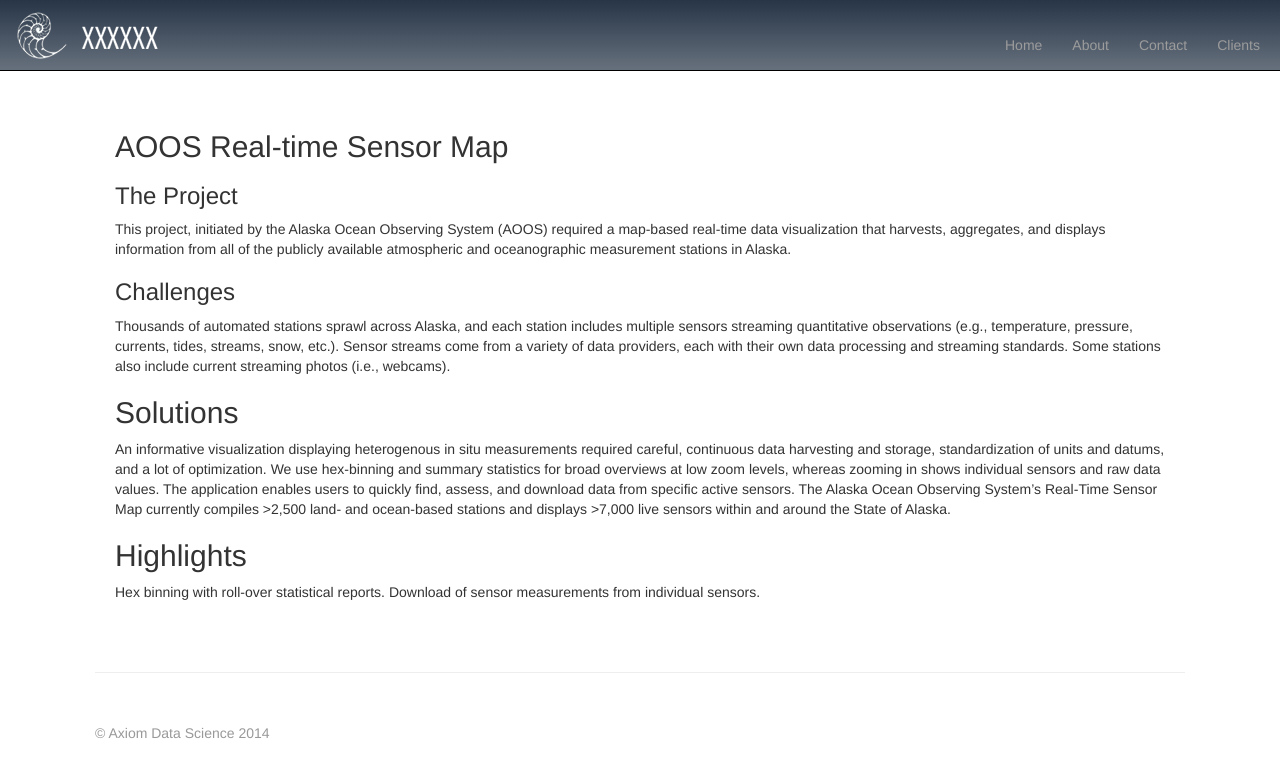
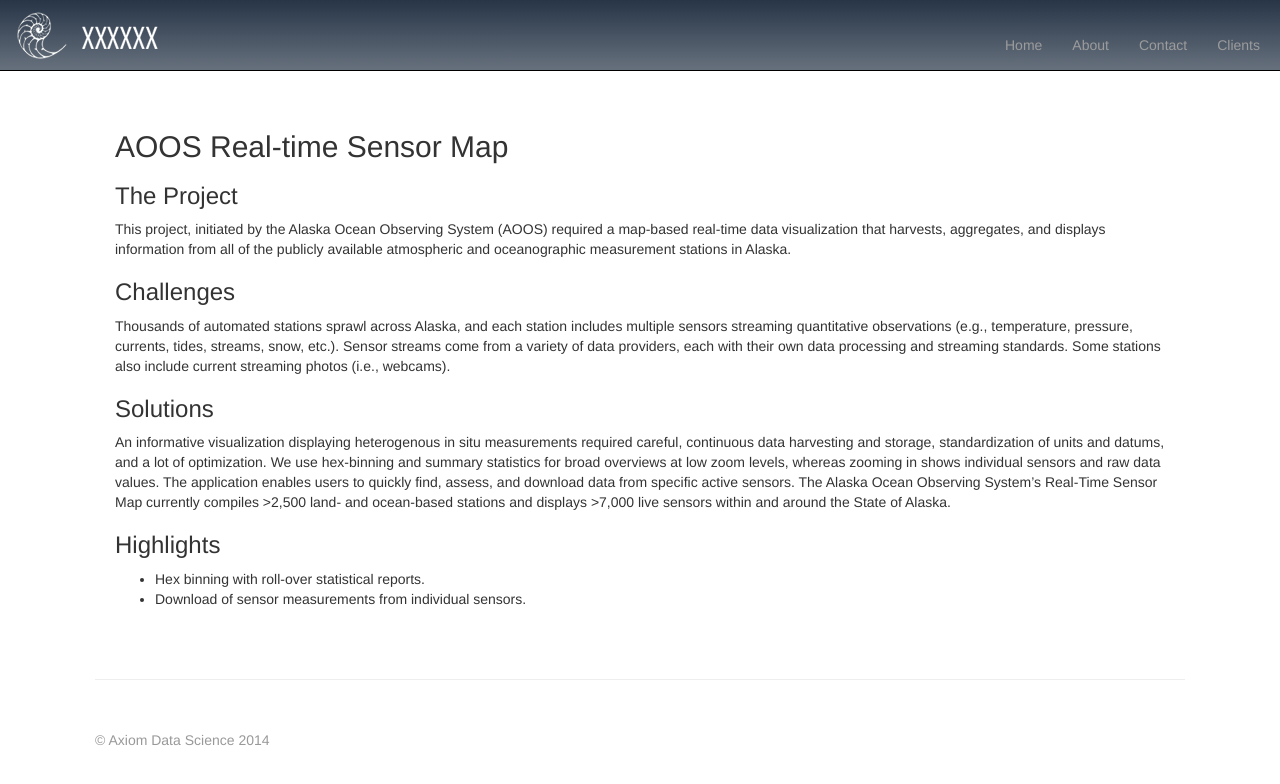
Before and after one commit to axiom-data-science/axiom-data-science.github.io, a Jekyll site: the page built from projects/real-time-sensors.md, in a window 1280 px wide. Shown: the top 784 px of the page. Built offline with Jekyll 4.4.1, drawn with Linux system fonts in a browser that asks for light colours; nearby versions of some CDN libraries; Markdown is read by kramdown in place of the engine named in the settings; comment, search, counter and statistics services are not loaded.

```diff
--- a/projects/real-time-sensors.md
+++ b/projects/real-time-sensors.md
@@ -1,5 +1,5 @@
 ---
-title: Real-time sensors
+title: "Real-time sensors"
 published: true
 ---
 
@@ -13,11 +13,11 @@ This project, initiated by the Alaska Ocean Observing System (AOOS) required a m
 
 Thousands of automated stations sprawl across Alaska, and each station includes multiple sensors streaming quantitative observations (e.g., temperature, pressure, currents, tides, streams, snow, etc.). Sensor streams come from a variety of data providers, each with their own data processing and streaming standards. Some stations also include current streaming photos (i.e., webcams).
 
-##Solutions
+###Solutions
 
 An informative visualization displaying heterogenous in situ measurements required careful, continuous data harvesting and storage, standardization of units and datums, and a lot of optimization. We use hex-binning and summary statistics for broad overviews at low zoom levels, whereas zooming in shows individual sensors and raw data values. The application enables users to quickly find, assess, and download data from specific active sensors. The Alaska Ocean Observing System's Real-Time Sensor Map currently compiles >2,500 land- and ocean-based stations and displays >7,000 live sensors within and around the State of Alaska.
 
-##Highlights
+###Highlights
 
-Hex binning with roll-over statistical reports.
-Download of sensor measurements from individual sensors.
+- Hex binning with roll-over statistical reports.
+- Download of sensor measurements from individual sensors.
```
